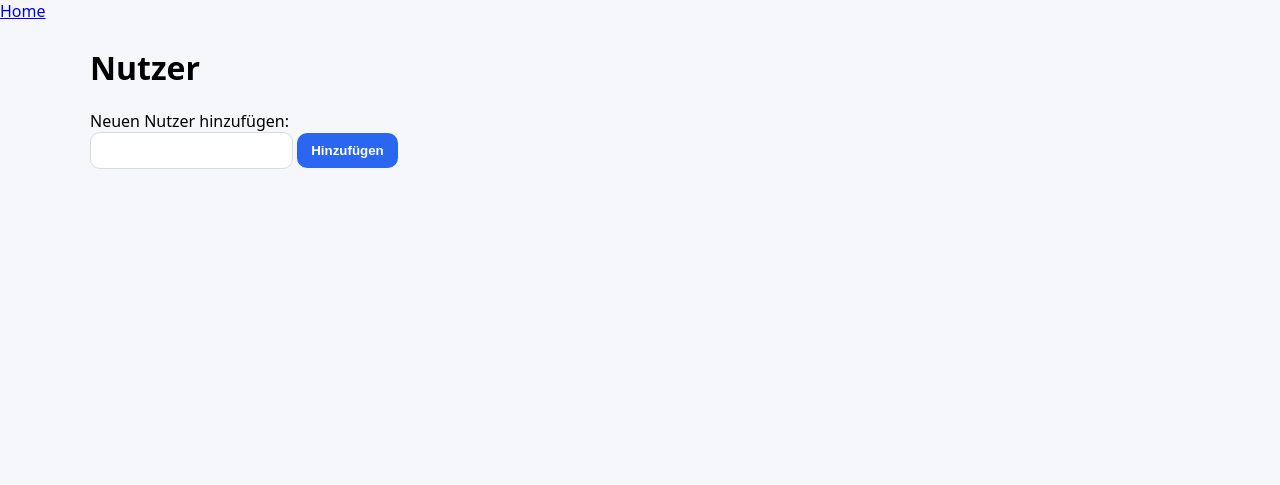
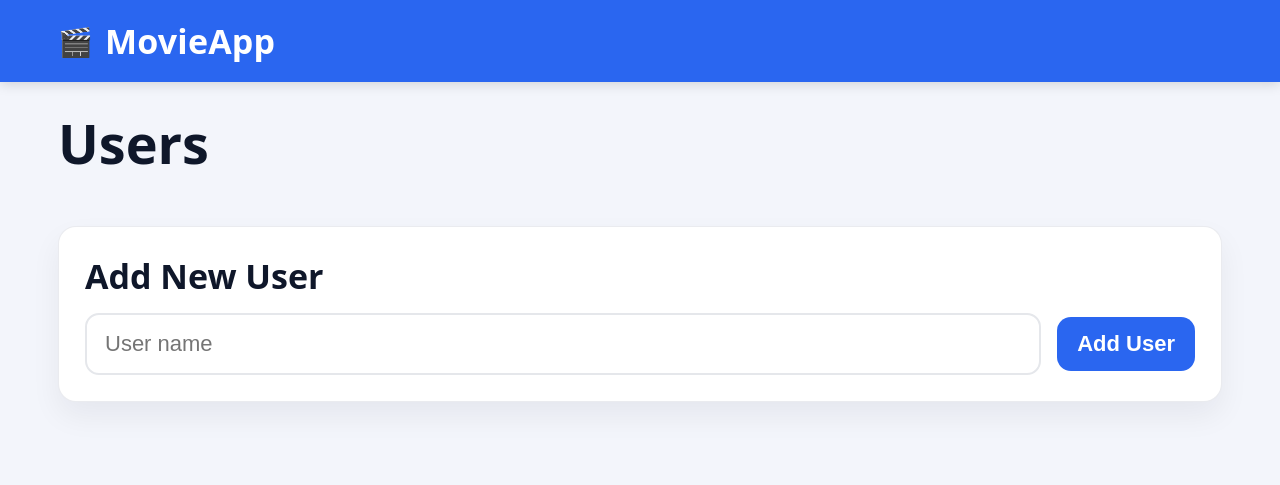
Before and after one commit to VanessaDre/moviewebapp, a Flask app: page / in a window 1280 px wide. Shown: the top 485 px of the page. Run offline with Flask 3, Linux system fonts and the light colour scheme.

Commit message:
Set up MoviWeb app: routes, templates, CRUD, error handling

```diff
--- a/app.py
+++ b/app.py
@@ -25,6 +25,7 @@ def fetch_movie_from_omdb(title: str) -> dict | None:
 
     url = "https://www.omdbapi.com/"
     params = {"t": title, "apikey": api_key}
+
     response = requests.get(url, params=params, timeout=10)
     response.raise_for_status()
     data = response.json()
@@ -44,8 +45,14 @@ def index():
 @app.route("/users", methods=["POST"])
 def create_user():
     name = request.form.get("name", "").strip()
-    if name:
+    if not name:
+        return redirect(url_for("index"))
+
+    try:
         data_manager.create_user(name)
+    except Exception:
+        db.session.rollback()
+
     return redirect(url_for("index"))
 
 
@@ -93,22 +100,41 @@ def add_movie(user_id: int):
         user_id=user_id,
     )
 
-    data_manager.add_movie(movie)
+    try:
+        data_manager.add_movie(movie)
+    except Exception:
+        db.session.rollback()
+
     return redirect(url_for("user_movies", user_id=user_id))
 
 
 @app.route("/users/<int:user_id>/movies/<int:movie_id>/update", methods=["POST"])
 def update_movie(user_id: int, movie_id: int):
     new_title = request.form.get("new_title", "").strip()
-    if new_title:
+    if not new_title:
+        return redirect(url_for("user_movies", user_id=user_id))
+
+    try:
         data_manager.update_movie(movie_id, new_title)
+    except Exception:
+        db.session.rollback()
+
     return redirect(url_for("user_movies", user_id=user_id))
 
 
 @app.route("/users/<int:user_id>/movies/<int:movie_id>/delete", methods=["POST"])
 def delete_movie(user_id: int, movie_id: int):
-    data_manager.delete_movie(movie_id)
+    try:
+        data_manager.delete_movie(movie_id)
+    except Exception:
+        db.session.rollback()
+
     return redirect(url_for("user_movies", user_id=user_id))
+
+
+@app.errorhandler(404)
+def page_not_found(e):
+    return render_template("404.html"), 404
 
 
 if __name__ == "__main__":
--- a/static/style.css
+++ b/static/style.css
@@ -1,31 +1,199 @@
-body { margin: 0; font-family: system-ui, -apple-system, Segoe UI, Roboto, Arial, sans-serif; background: #f6f7fb; }
-.topbar { background: #2a66f0; color: white; padding: 18px 24px; }
-.brand { font-size: 22px; font-weight: 700; }
+:root {
+  --blue: #2a66f0;
+  --bg: #f3f5fb;
+  --text: #0f172a;
+  --muted: #64748b;
+  --card: #ffffff;
+  --border: #e5e7eb;
+  --danger: #e34b4b;
+}
 
-.container { max-width: 1100px; margin: 24px auto; padding: 0 16px; }
+* { box-sizing: border-box; }
 
-.card { background: white; border-radius: 14px; padding: 16px; box-shadow: 0 6px 20px rgba(0,0,0,0.06); }
-.grid { display: grid; gap: 16px; grid-template-columns: repeat(auto-fit, minmax(220px, 1fr)); }
+body {
+  margin: 0;
+  font-family: system-ui, -apple-system, Segoe UI, Roboto, Arial, sans-serif;
+  background: var(--bg);
+  color: var(--text);
+}
 
-.form { display: flex; gap: 12px; align-items: end; margin-bottom: 18px; }
-label { display: grid; gap: 6px; width: 100%; }
-input { padding: 10px 12px; border: 1px solid #d9dce7; border-radius: 10px; outline: none; }
+.topbar {
+  background: var(--blue);
+  padding: 18px 0;
+  box-shadow: 0 2px 12px rgba(0,0,0,0.15);
+}
 
-button { padding: 10px 14px; border: 0; border-radius: 10px; background: #2a66f0; color: white; font-weight: 600; cursor: pointer; }
-button.danger { background: #e34b4b; }
+.topbar-inner {
+  max-width: 1200px;
+  margin: 0 auto;
+  padding: 0 18px;
+}
 
-.user-card { text-decoration: none; color: inherit; display: block; }
-.user-name { font-size: 18px; font-weight: 700; margin-bottom: 6px; }
+.brand {
+  display: flex;
+  align-items: center;
+  gap: 12px;
+  color: #fff;
+  font-weight: 800;
+  font-size: 34px;
+}
 
-.movies { margin-top: 10px; }
-.movie-card { display: grid; gap: 10px; }
-.poster { width: 100%; max-height: 320px; object-fit: cover; border-radius: 12px; background: #eee; }
-.movie-title { font-size: 18px; font-weight: 800; }
-.meta { color: #222; }
-.muted { color: #6b7280; }
+.brand-icon { font-size: 28px; }
+.brand-text { letter-spacing: 0.2px; }
 
-.inline { display: flex; gap: 10px; }
-.back { display: inline-block; margin-bottom: 10px; text-decoration: none; color: #2a66f0; }
+.container {
+  max-width: 1200px;
+  margin: 24px auto;
+  padding: 0 18px 60px;
+}
 
-.flash { margin-bottom: 16px; }
-.flash-item { background: #fff3cd; border: 1px solid #ffe69c; padding: 10px 12px; border-radius: 10px; margin-bottom: 8px; }
+.page-title {
+  font-size: 54px;
+  margin: 18px 0 22px;
+}
+
+.section-title {
+  margin: 0 0 14px;
+  font-size: 34px;
+}
+
+.back-link {
+  display: inline-block;
+  color: var(--blue);
+  text-decoration: none;
+  font-weight: 600;
+  margin: 6px 0 12px;
+}
+
+.grid {
+  display: grid;
+  gap: 22px;
+}
+
+.users-grid {
+  grid-template-columns: repeat(auto-fit, minmax(320px, 1fr));
+  margin-bottom: 24px;
+}
+
+.movies-grid {
+  grid-template-columns: repeat(auto-fit, minmax(320px, 1fr));
+  margin-top: 22px;
+}
+
+.card {
+  background: var(--card);
+  border-radius: 18px;
+  padding: 22px;
+  border: 1px solid rgba(229,231,235,0.8);
+  box-shadow: 0 14px 30px rgba(15, 23, 42, 0.06);
+}
+
+.user-card {
+  min-height: 190px;
+  display: flex;
+  flex-direction: column;
+  justify-content: space-between;
+}
+
+.user-name {
+  font-size: 44px;
+  font-weight: 800;
+  margin: 4px 0 20px;
+}
+
+.add-card {
+  padding: 26px;
+}
+
+.form-row {
+  display: flex;
+  gap: 16px;
+  align-items: center;
+}
+
+.input {
+  width: 100%;
+  padding: 16px 18px;
+  border: 2px solid var(--border);
+  border-radius: 14px;
+  font-size: 22px;
+  outline: none;
+  background: #fff;
+}
+
+.input:focus {
+  border-color: rgba(42, 102, 240, 0.6);
+  box-shadow: 0 0 0 6px rgba(42, 102, 240, 0.12);
+}
+
+.btn {
+  border: 0;
+  border-radius: 14px;
+  padding: 14px 20px;
+  font-size: 22px;
+  font-weight: 700;
+  cursor: pointer;
+  text-decoration: none;
+  display: inline-flex;
+  align-items: center;
+  justify-content: center;
+  white-space: nowrap;
+}
+
+.btn-primary {
+  background: var(--blue);
+  color: #fff;
+}
+
+.btn-danger {
+  background: var(--danger);
+  color: #fff;
+  margin-top: 10px;
+}
+
+.movie-card {
+  display: flex;
+  flex-direction: column;
+  gap: 14px;
+}
+
+.poster {
+  width: 100%;
+  height: 360px;
+  object-fit: cover;
+  border-radius: 16px;
+  background: #e9edf6;
+  border: 1px solid rgba(229,231,235,0.7);
+}
+
+.poster.placeholder {
+  display: flex;
+  align-items: center;
+  justify-content: center;
+  color: var(--muted);
+  font-weight: 700;
+}
+
+.update-form {
+  display: flex;
+  gap: 12px;
+  align-items: center;
+}
+
+.input-compact {
+  padding: 14px 16px;
+  font-size: 22px;
+}
+
+.btn-compact {
+  padding: 12px 18px;
+  font-size: 20px;
+}
+
+.meta {
+  font-size: 22px;
+}
+
+.meta-label {
+  font-weight: 900;
+}
--- a/templates/base.html
+++ b/templates/base.html
@@ -3,15 +3,18 @@
   <head>
     <meta charset="UTF-8" />
     <meta name="viewport" content="width=device-width, initial-scale=1.0" />
-    <title>MoviWebApp</title>
+    <title>MovieApp</title>
     <link rel="stylesheet" href="{{ url_for('static', filename='style.css') }}">
   </head>
 
   <body>
-    <header>
-      <nav>
-        <a href="{{ url_for('index') }}">Home</a>
-      </nav>
+    <header class="topbar">
+      <div class="topbar-inner">
+        <div class="brand">
+          <span class="brand-icon">🎬</span>
+          <span class="brand-text">MovieApp</span>
+        </div>
+      </div>
     </header>
 
     <main class="container">
--- a/templates/index.html
+++ b/templates/index.html
@@ -1,19 +1,22 @@
 {% extends "base.html" %}
 
 {% block content %}
-  <h1>Nutzer</h1>
+  <h1 class="page-title">Users</h1>
 
-  <ul>
+  <div class="grid users-grid">
     {% for user in users %}
-      <li>
-        <a href="{{ url_for('user_movies', user_id=user.id) }}">{{ user.name }}</a>
-      </li>
+      <div class="card user-card">
+        <div class="user-name">{{ user.name }}</div>
+        <a class="btn btn-primary" href="{{ url_for('user_movies', user_id=user.id) }}">View Movies</a>
+      </div>
     {% endfor %}
-  </ul>
+  </div>
 
-  <form action="{{ url_for('create_user') }}" method="post">
-    <label for="name">Neuen Nutzer hinzufügen:</label>
-    <input id="name" name="name" type="text" required>
-    <button type="submit">Hinzufügen</button>
-  </form>
+  <div class="card add-card">
+    <h2 class="section-title">Add New User</h2>
+    <form class="form-row" action="{{ url_for('create_user') }}" method="post">
+      <input class="input" name="name" type="text" placeholder="User name" required>
+      <button class="btn btn-primary" type="submit">Add User</button>
+    </form>
+  </div>
 {% endblock %}
```
Also changed, not shown: templates/404.html (added, +7 -0 lines), templates/movies.html (+28 -16 lines).
